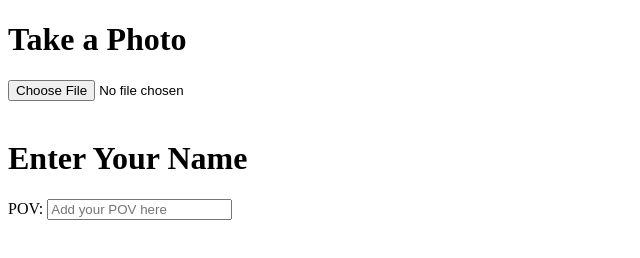
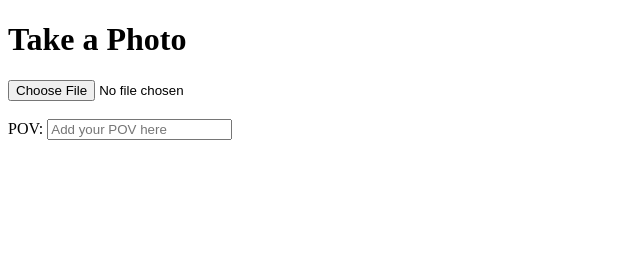
Before and after one commit to goodrows/camera, a plain HTML site: page index.html in a window 1280 px wide. Shown: the whole page, without its empty margins (0-640 px from the left). Drawn offline with Linux system fonts and the light colour scheme.

Commit message:
Update index.html

```diff
--- a/index.html
+++ b/index.html
@@ -27,7 +27,6 @@
             }
         });
     </script>
-        <h1>Enter Your Name</h1>
     <form>
         <label for="name">POV: </label>
         <input type="text" id="name" name="name" placeholder="Add your POV here">
```
